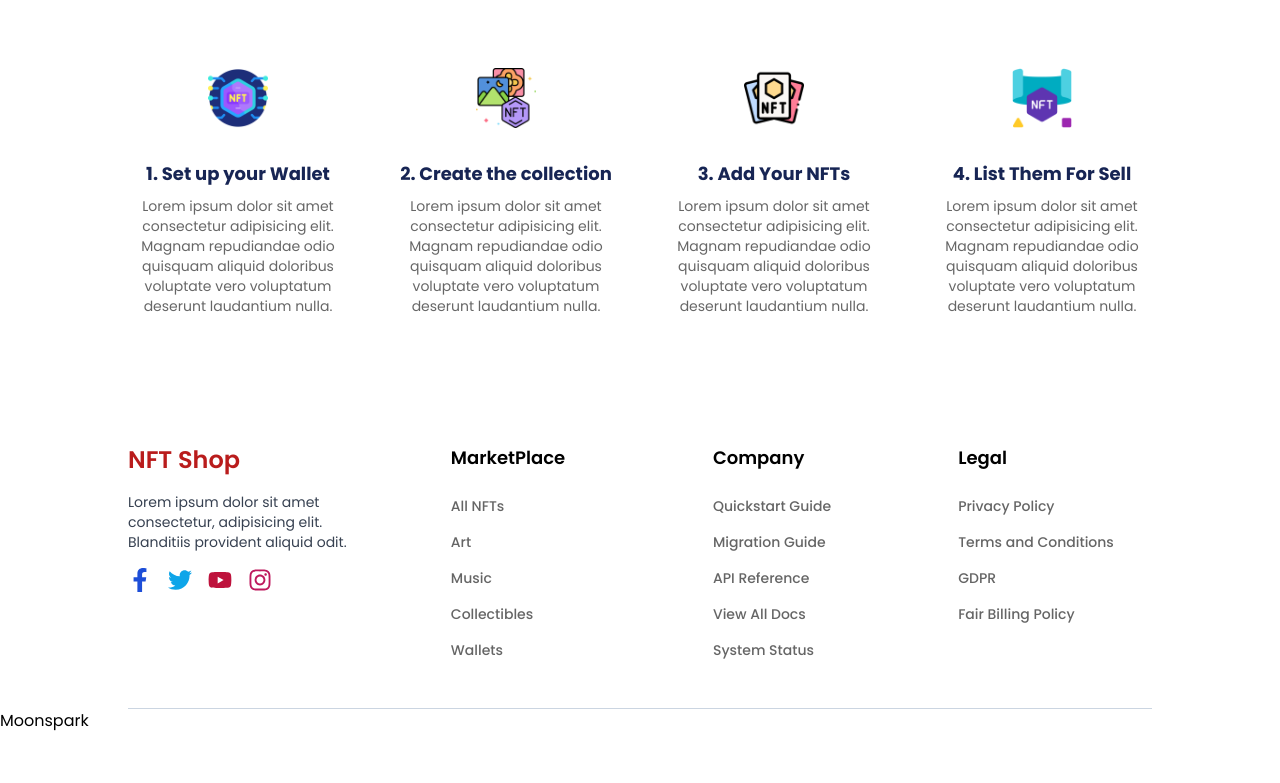
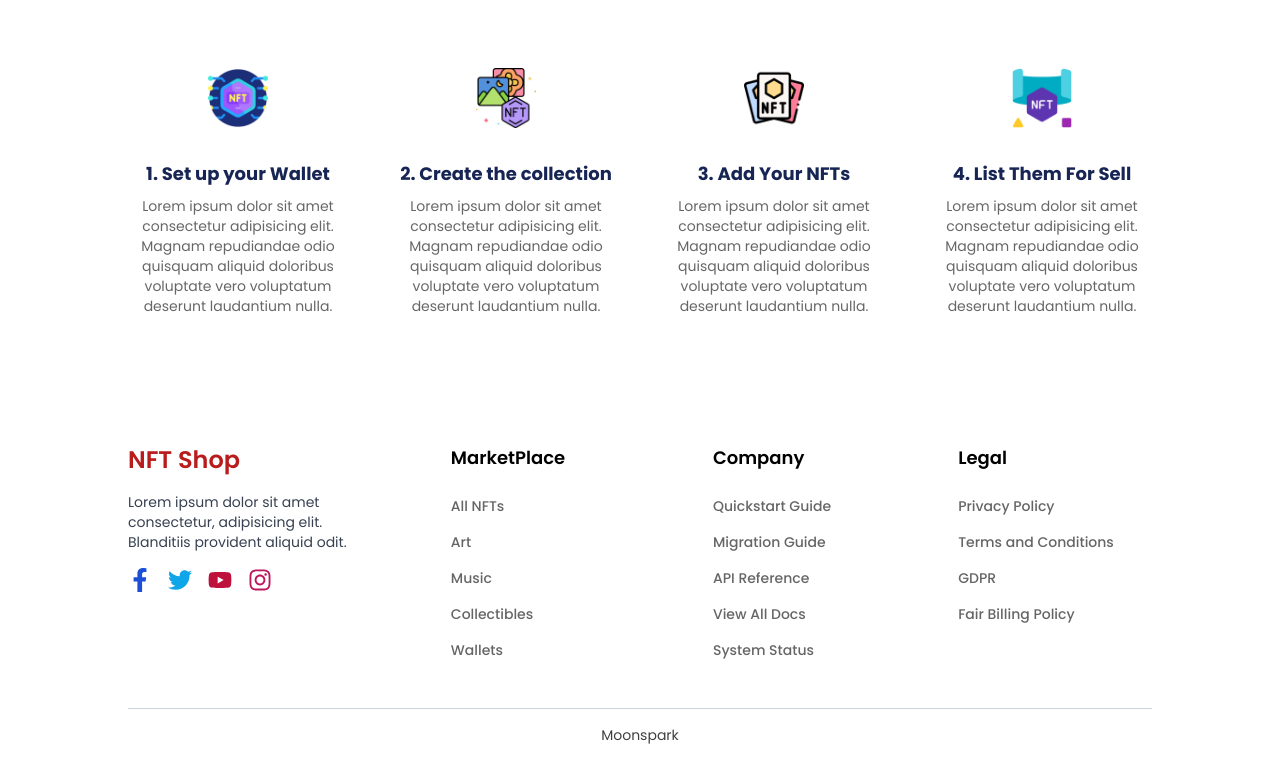
Before and after one commit to moonspark78/NFT_NextJS_Project, a Next.js app: page / in a window 1280 px wide. Shown: the part 3220-4003 px from the top of the page. Built offline with nearby package versions, Linux system fonts and the light colour scheme.

Commit message:
working  Footer  component

```diff
--- a/app/Components/Helper/Home/Footer/Footer.tsx
+++ b/app/Components/Helper/Home/Footer/Footer.tsx
@@ -48,7 +48,7 @@ const Footer = () => {
            <p className="footer__link">Fair Billing Policy</p>
         </div>
       </div>
-      <div>Moonspark</div>
+      <div className='text-center mt-4 text-sm text-black opacity-75'>Moonspark</div>
     </div>
   )
 }
```
